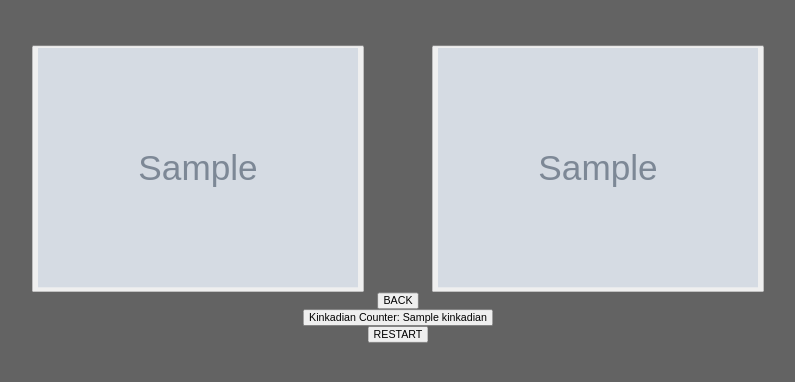
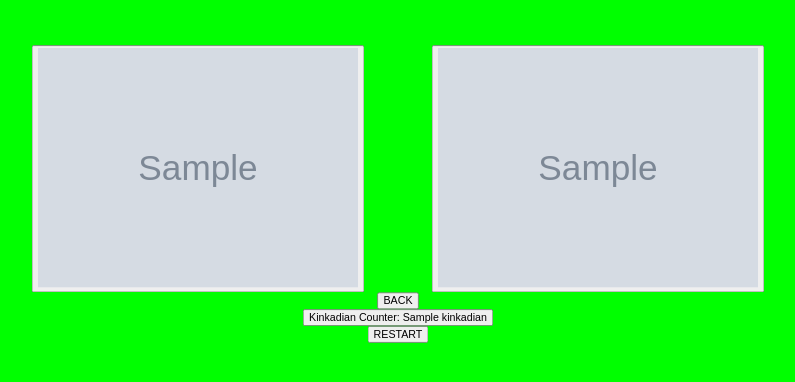
Before and after one commit to bendoesai/TOODEEP, a Flask app: template tourney/templates/play.html in a window 1280 px wide. Shown: the top 382 px of the page, without its empty margins (242-1037 px from the left). Run offline with Flask 3, Linux system fonts and the light colour scheme; the template is opened without the code that fills it: most values are stand-ins (such as "Sample title", 1, 10 or a date in 2020); grey boxes marked "Sample" are stand-in pictures.

Commit message:
AH HH BRAT TOURNEY

```diff
--- a/tourney/static/style.css
+++ b/tourney/static/style.css
@@ -6,7 +6,7 @@ body {
     -moz-transform: scale(0.80);
          transform: scale(0.80);
 
-   background-color: #636363;
+   background-color: #00ff00;
 }
 
 table {
```
Also changed, not shown: 2 other files.
